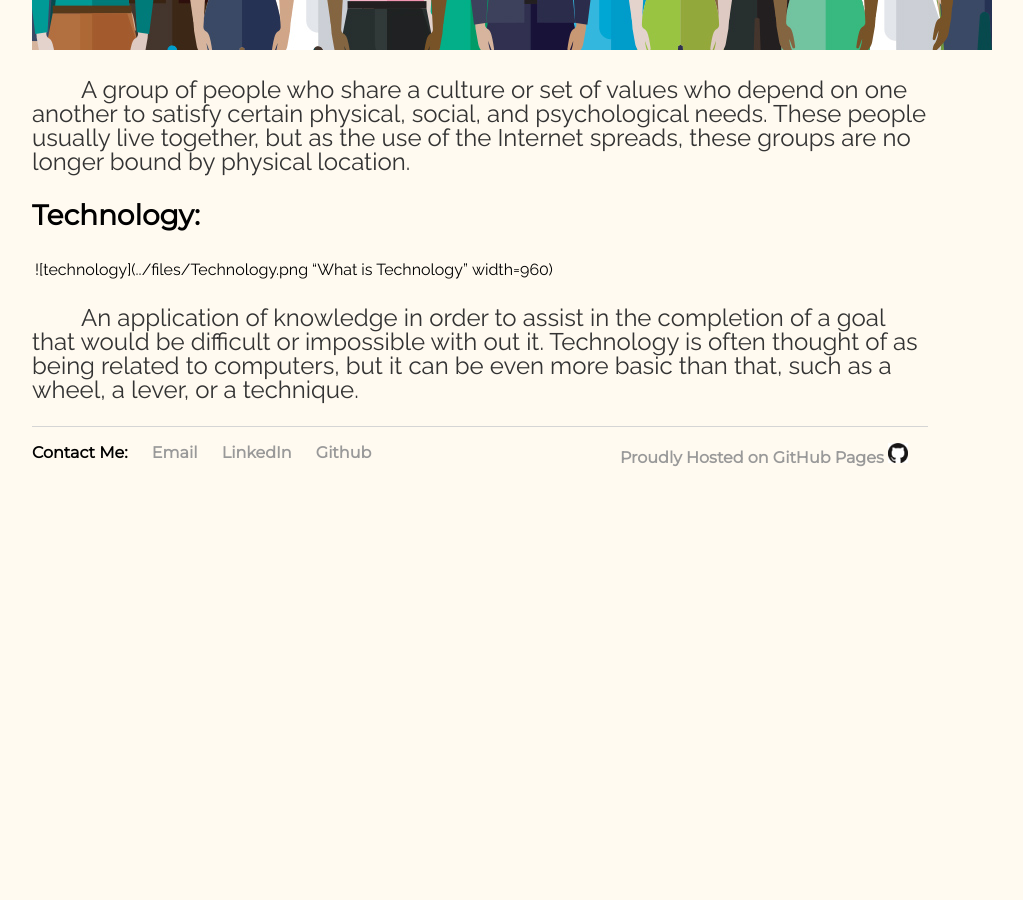
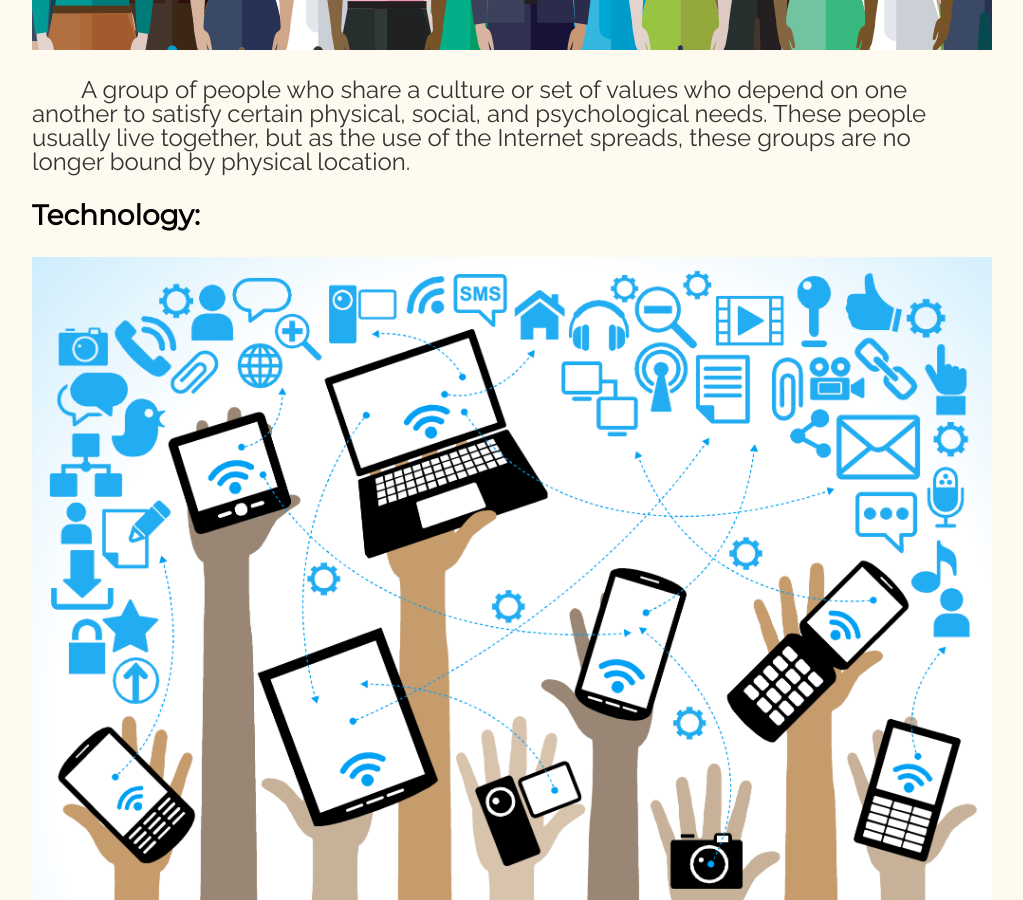
Before and after one commit to shindig7/my-site, a Jekyll site: the page built from Drexel/sociotechnical-perspectives.md, in a window 1280 px wide and 900 px high, scrolled down 785 px. Shown: the whole window, without its empty margins (160-1183 px from the left). Built offline with Jekyll 4.4.1, drawn with Linux system fonts in a browser that asks for light colours; our own code applies the rules of GitHub Pages for plain Markdown files; before the commit the page ends 1307 px from its top, so only the background shows below that.

Commit message:
Fixed picture size

```diff
--- a/Drexel/sociotechnical-perspectives.md
+++ b/Drexel/sociotechnical-perspectives.md
@@ -11,6 +11,6 @@
 
 ### Technology:
 
-![technology](../files/Technology.png "What is Technology" | width=960)
+<img src="../files/Technology.png" alt="technology" width=960 title="What is Technology?">
 
 &nbsp;&nbsp;&nbsp;&nbsp;&nbsp;&nbsp;&nbsp;&nbsp;An application of knowledge in order to assist in the completion of a goal that would be difficult or impossible with out it. Technology is often thought of as being related to computers, but it can be even more basic than that, such as a wheel, a lever, or a technique.
```
